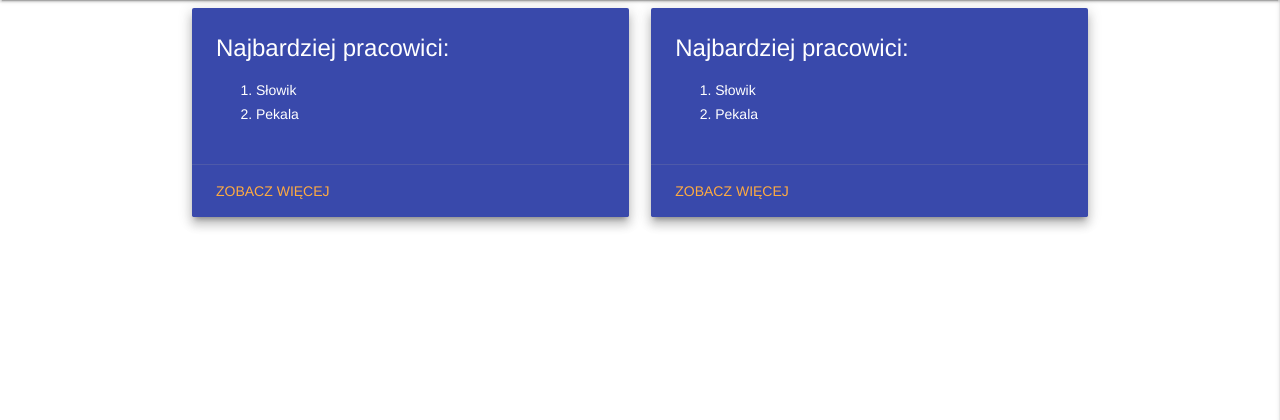
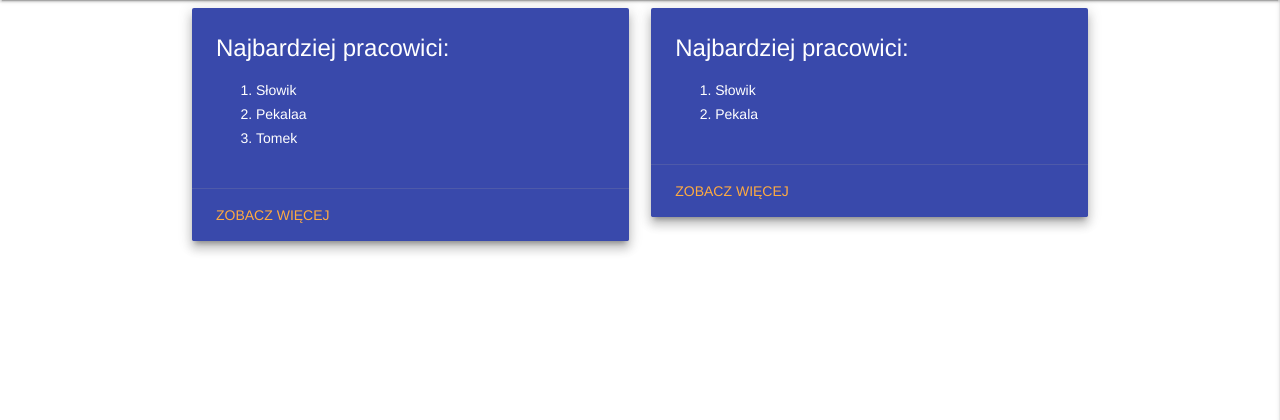
Before and after one commit to MazdyxX/WebApp-noname-, a Flask app: page /teacher/ in a window 1280 px wide. Shown: the part 64-484 px from the top of the page. Run offline with Flask 2, Linux system fonts and the light colour scheme; some libraries are stand-ins or nearby versions.

Commit message:
list Update

```diff
--- a/SchoolApp/teacherApp/templates/teacher.html
+++ b/SchoolApp/teacherApp/templates/teacher.html
@@ -33,7 +33,9 @@
                             <span class="card-title">Najbardziej pracowici:</span>
                             <ol>
                                 <li>Słowik</li>
-                                <li>Pekala</li>
+                                <li>Pekalaa</li>
+                                <li>Tomek</li>
+
                             </ol>
                         </div>
                         <div class="card-action">
```
